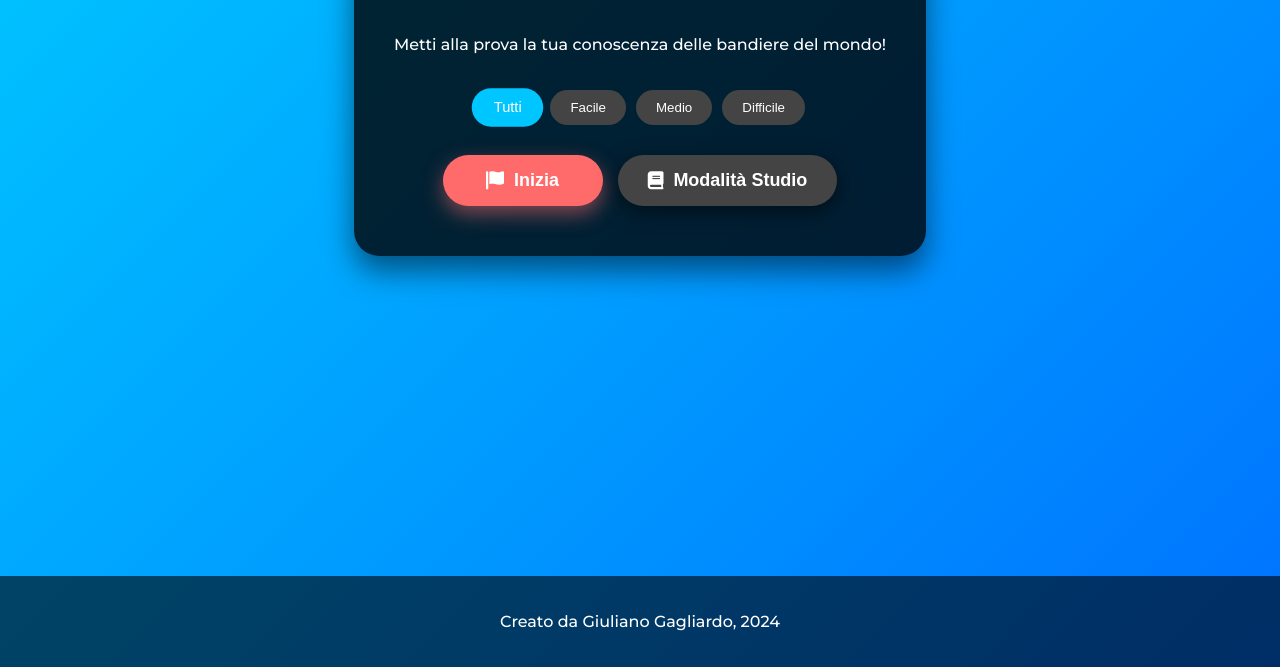
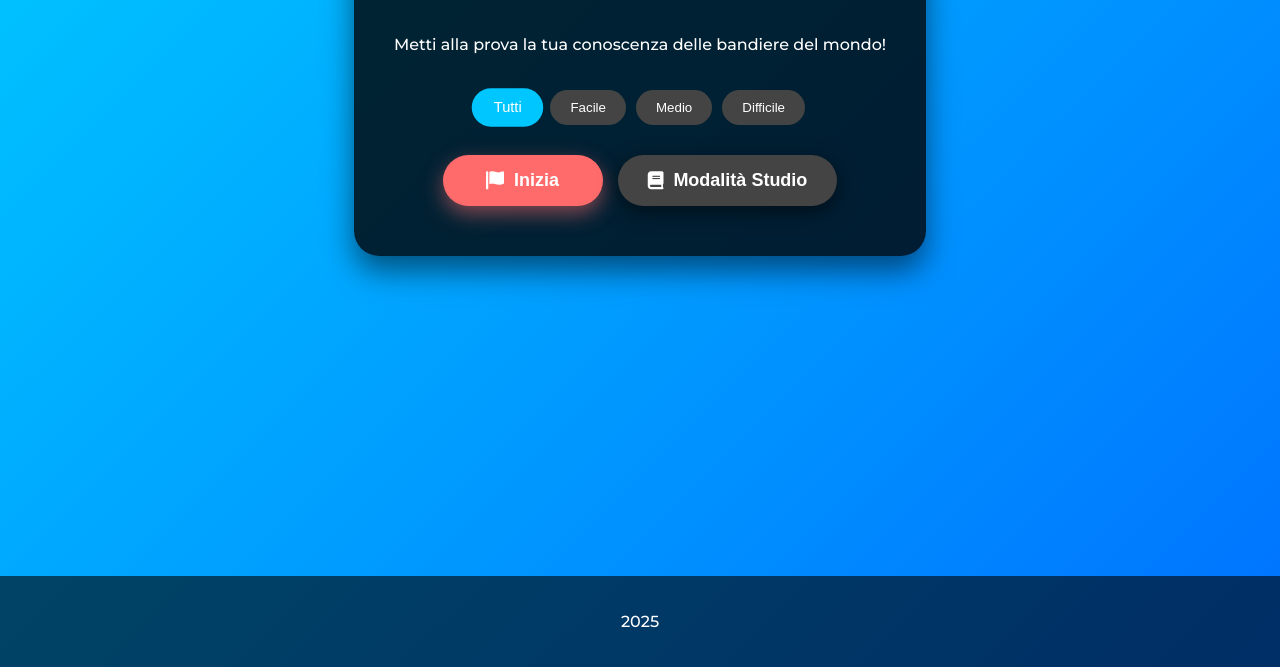
Before and after one commit to giulianogagliardo/flagexplorer, a plain HTML site: page index.html in a window 1280 px wide. Shown: the part 133-800 px from the top of the page. Drawn offline with Linux system fonts and the light colour scheme.

Commit message:
Update index.html

```diff
--- a/index.html
+++ b/index.html
@@ -535,7 +535,7 @@
     </div>
 
     <footer>
-        <p>Creato da Giuliano Gagliardo, 2024</p>
+        <p>2025</p>
     </footer>
 
     <script>
```
